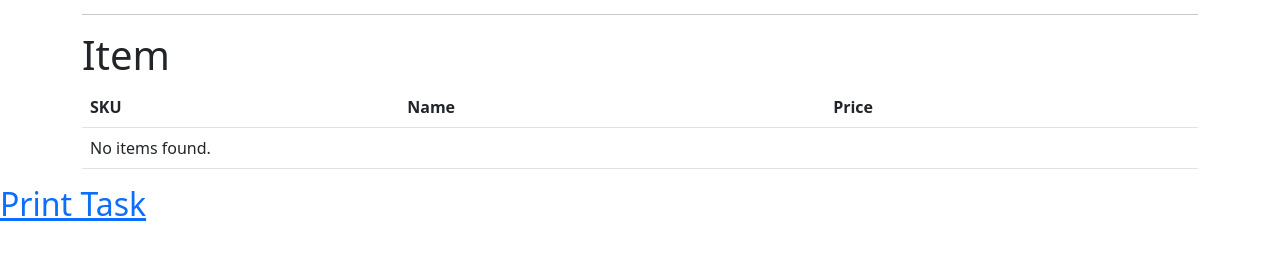
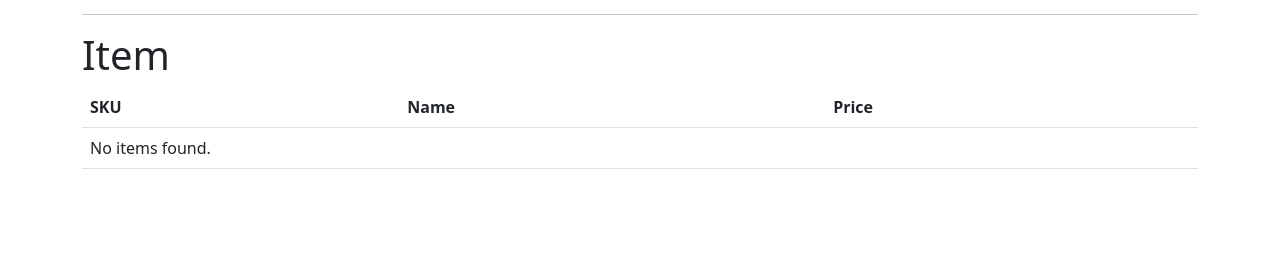
Before and after one commit to igorsimb/mp-monitor, a Django app: page /scrape/1/ in a window 1280 px wide. Shown: the part 521-800 px from the top of the page. Run offline with Django 3.2, Linux system fonts and the light colour scheme; parts of the project's set-up code (start-up, migrations or seed data) failed here and were passed over.

Commit message:
refactor(all): refactor several aspects
- renamed scrape.py to utils.py
- cleaned views.py from unnecessary comments and unused imports
- removed print_hello, print_task and scrape_interval_task_old tasks
- deleted the views that corresponded to the removed tasks above
- deleted url patterns that were left over from deleted views
- cleaned up celery.py from unnecessary comments

```diff
--- a/main/templates/main/item_list.html
+++ b/main/templates/main/item_list.html
@@ -28,7 +28,7 @@
     <hr>
 
     <h2 class="mt-3">Scrape Interval </h2>
-    <form method="POST" action="{% url 'scrape_interval' %}">
+    <form method="POST" action="{% url 'create_scrape_interval' %}">
         {% csrf_token %}
         {{ scrape_interval_form.as_p }}
         <button class="btn btn-outline-success" type="submit">Create Interval</button>
@@ -59,7 +59,6 @@
         {% for item in items %}
             <tr>
                 <td><a href="{{ item.get_absolute_url }}">{{ item.sku }}</a></td>
-                {#          <td><a href="#">{{ item.sku }}</a></td>#}
                 <td>({{ item.tenant.name }}) {{ item.name }} ({{ item.prices.count }})</td>
                 <td>{{ item.price }}</td>
             </tr>
@@ -72,7 +71,4 @@
     </table>
 </div>
 
-<h2><a href="{% url 'print_task' %}">Print Task</a></h2>
-
-
 {% endblock content %}
--- a/main/urls.py
+++ b/main/urls.py
@@ -1,12 +1,9 @@
 from django.urls import path
-from .views import ItemListView, ItemDetailView, scrape_items, trigger_print_task, destroy_print_task, \
-    scrape_interval_task, destroy_scrape_interval_task
+from .views import ItemListView, ItemDetailView, scrape_items, create_scrape_interval_task, destroy_scrape_interval_task
 
 urlpatterns = [
     path('', ItemListView.as_view(), name='item_list'),
-    path('print_task/', trigger_print_task, name='print_task'),
-    path('destroy_task/', destroy_print_task, name='destroy_task'),
-    path('scrape_interval/', scrape_interval_task, name='scrape_interval'),
+    path('scrape_interval/', create_scrape_interval_task, name='create_scrape_interval'),
     path('destroy_scrape_interval/', destroy_scrape_interval_task, name='destroy_scrape_interval'),
     path('<str:slug>/', ItemDetailView.as_view(), name='item_detail'),
     path('scrape/<str:skus>/', scrape_items, name='scraped_item'),
--- a/main/views.py
+++ b/main/views.py
@@ -1,7 +1,5 @@
 import re
-from datetime import timedelta, datetime
 
-from celery import current_app
 from django.contrib.auth import get_user_model
 from django.shortcuts import render, redirect
 from django.views.generic import ListView, DetailView
@@ -9,11 +7,9 @@ from guardian.mixins import PermissionListMixin, PermissionRequiredMixin
 
 from django_celery_beat.models import PeriodicTask, IntervalSchedule
 
-from mp_monitor.celery import app
-from .forms import ScrapeForm, TaskForm, ScrapeIntervalForm
-from .models import Item, Price, Printer
-from .scrape import get_scraped_data
-from .tasks import print_task
+from .forms import ScrapeForm, ScrapeIntervalForm
+from .models import Item, Price
+from .utils import get_scraped_data
 
 from django.utils import timezone
 
@@ -63,6 +59,7 @@ class ItemDetailView(PermissionRequiredMixin, DetailView):
                 else:
                     prices[i].table_class = 'table-warning'
                     prices[i].trend = '='
+
             # the original price is the last price in the list, so no comparison is possible
             except IndexError:
                 prices[i].table_class = ''
@@ -100,90 +97,11 @@ def scrape_items(request, skus):
     return render(request, "main/item_list.html", {"form": form})
 
 
-def trigger_print_task(request):
-    task_date = datetime.now().strftime('%Y-%m-%d_%H:%M:%S')
-    # task = 'hello'
-    printers =  Printer.objects.all()
-    if request.method == "POST":
-        task_form = TaskForm(request.POST)
-        if task_form.is_valid():
-            interval = task_form.cleaned_data["interval"]
-
-            schedule, created = IntervalSchedule.objects.get_or_create(
-            every = interval,
-            period = IntervalSchedule.SECONDS,
-            )
-
-            task = PeriodicTask.objects.create(
-                interval=schedule,
-                name=f'task_{request.user}',
-                task='main.tasks.print_task',
-                # expires=datetime.now() + timedelta(seconds=30)
-            )
-            # task.save()
-
-            # store 'task' in session to display as context in print_task.html
-            request.session['task'] = f'{task.name} - {task.interval}'
-
-            # To stop task
-            # periodic_task = PeriodicTask.objects.get(name='task_name')
-            # periodic_task.enabled = False
-            # periodic_task.save()
-
-
-                # print_task.apply_async(countdown=interval)
-
-            # task = current_app.send_task('main.tasks.print_task')
-            # print_task.apply_async(countdown=interval, repeat=True)
-            # #
-
-            return redirect("print_task")
-
-            # context = {
-            #     'task_form': task_form,
-            #     'printers': printers,
-            #     'task': task,
-            # }
-            # return render(request, "main/print_task.html", context)
-    else:
-        task_form = TaskForm()
-
-    context = {
-        'task_form': task_form,
-        'printers': printers,
-        'task':  request.session.get('task'),
-    }
-    return render(request, "main/print_task.html", context)
-
-def destroy_print_task(request):
-    # if request.method == "POST":
-    #     task_form = TaskForm(request.POST)
-    #     if task_form.is_valid():
-    # interval = task_form.cleaned_data["interval"]
-
-    periodic_task = PeriodicTask.objects.get(name=f'task_{request.user}')
-    # periodic_task.enabled = False
-    # periodic_task.save()
-    periodic_task.delete()
-    print(f"{periodic_task} has been deleted!")
-
-    # delete 'task' from session
-    if 'task' in request.session:
-        del request.session['task']
-
-    return redirect("print_task")
-
-
-def scrape_interval_task(request):
+def create_scrape_interval_task(request):
     """
     Takes interval from the form data (in seconds) and triggers main.tasks.scrape_interval_task
     The task itself prints all items belonging to this tenant every {{ interval }} seconds.
     """
-    # task_date = datetime.now().strftime('%Y-%m-%d_%H:%M:%S')
-    # # task = 'hello'
-    # items = Item.objects.filter(tenant=request.user.tenant)
-    # items_skus = [item.sku for item in items]
-    # print(f"{items_skus=}")
 
     if request.method == "POST":
         scrape_interval_form = ScrapeIntervalForm(request.POST)
@@ -191,19 +109,19 @@ def scrape_interval_task(request):
             interval = scrape_interval_form.cleaned_data["interval"]
 
             schedule, created = IntervalSchedule.objects.get_or_create(
-            every = interval,
-            period = IntervalSchedule.SECONDS,
+                every=interval,
+                period=IntervalSchedule.SECONDS,
             )
 
             scrape_interval_task = PeriodicTask.objects.create(
                 interval=schedule,
                 name=f'scrape_interval_task_{request.user}',
                 task='main.tasks.scrape_interval_task',
-                start_time=timezone.now(), # trigger once right away and then keep the interval
+                start_time=timezone.now(),  # trigger once right away and then keep the interval
                 args=[request.user.tenant.id],
             )
 
-            # store 'scrape_interval_task' in session to display as context in print_task.html
+            # store 'scrape_interval_task' in session to display as context in item_list.html
             request.session['scrape_interval_task'] = f'{scrape_interval_task.name} - {scrape_interval_task.interval}'
 
             return redirect("item_list")
@@ -213,36 +131,18 @@ def scrape_interval_task(request):
 
     context = {
         'scrape_interval_form': scrape_interval_form,
-        'scrape_interval_task':  request.session.get('scrape_interval_task'),
+        'scrape_interval_task': request.session.get('scrape_interval_task'),
     }
     return render(request, "main/item_list.html", context)
 
+
 def destroy_scrape_interval_task(request):
-    # if request.method == "POST":
-    #     task_form = TaskForm(request.POST)
-    #     if task_form.is_valid():
-    # interval = task_form.cleaned_data["interval"]
-
     periodic_task = PeriodicTask.objects.get(name=f'scrape_interval_task_{request.user}')
-    # periodic_task.enabled = False
-    # periodic_task.save()
     periodic_task.delete()
     print(f"{periodic_task} has been deleted!")
 
-    # delete 'task' from session
+    # delete 'scrape_interval_task' from session
     if 'scrape_interval_task' in request.session:
         del request.session['scrape_interval_task']
 
     return redirect("item_list")
-
-
-
-
-
-# TODO: think how to scrape category
-# TODO: think how to scrape image
-# TODO: remove seller_name since it's the same as brand?
-# TODO: add scrape_item to ListView's post method, or create a separate ItemCreateView:
-
-# CreateView?
-# https://github.com/django-guardian/django-guardian/blob/55beb9893310b243cbd6f578f9665c3e7c76bf96/example_project/articles/views.py#L19C1-L30C20
```
Also changed, not shown: main/tasks.py (+3 -59 lines), mp_monitor/celery.py (+0 -16 lines), main/utils.py (renamed from main/scrape.py).
